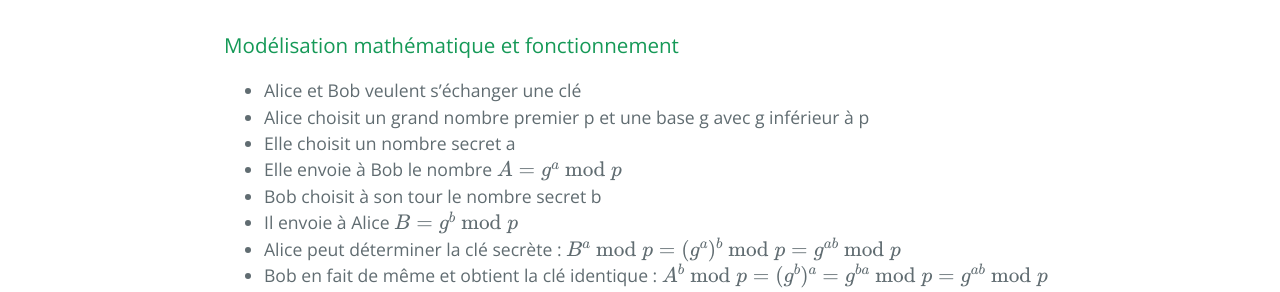
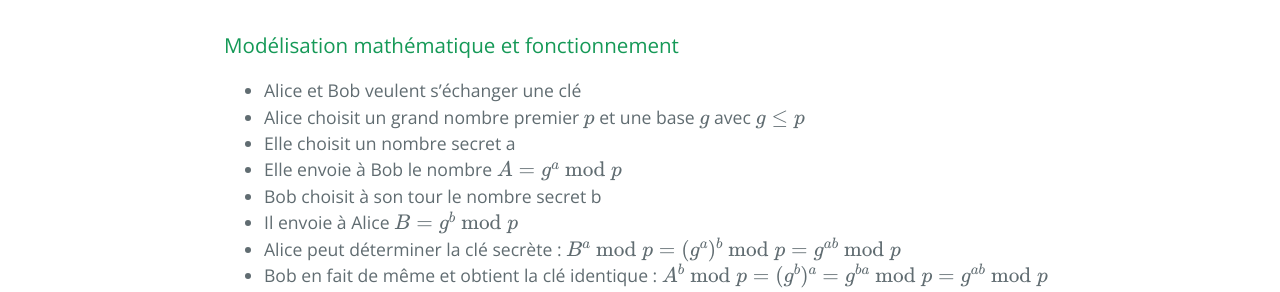
Before and after one commit to SamuelGallay/CryptoTPE, a Jekyll site: the page built from pages/4_Internet/2_diffie-hellman.md, in a window 1280 px wide. Shown: the part 1497-1789 px from the top of the page. Built offline with Jekyll 4.4.1, drawn with Linux system fonts in a browser that asks for light colours; our own code applies the rules of GitHub Pages for plain Markdown files; formulas are drawn with MathJax 3.

Commit message:
Update 2_diffie-hellman.md

```diff
--- a/pages/4_Internet/2_diffie-hellman.md
+++ b/pages/4_Internet/2_diffie-hellman.md
@@ -25,7 +25,7 @@ Ce sont deux américains, Whitfield Diffie et Martin Hellman de l'Université de
 ### Modélisation mathématique et fonctionnement
 
 * Alice et Bob veulent s’échanger une clé
-* Alice choisit un grand nombre premier p et une base g avec g inférieur à p
+* Alice choisit un grand nombre premier $$ p $$ et une base $$ g $$ avec $$ g \leq p $$
 * Elle choisit un nombre secret a
 * Elle envoie à Bob le nombre $$ A = g^a \bmod p $$
 * Bob choisit à son tour le nombre secret b
```
